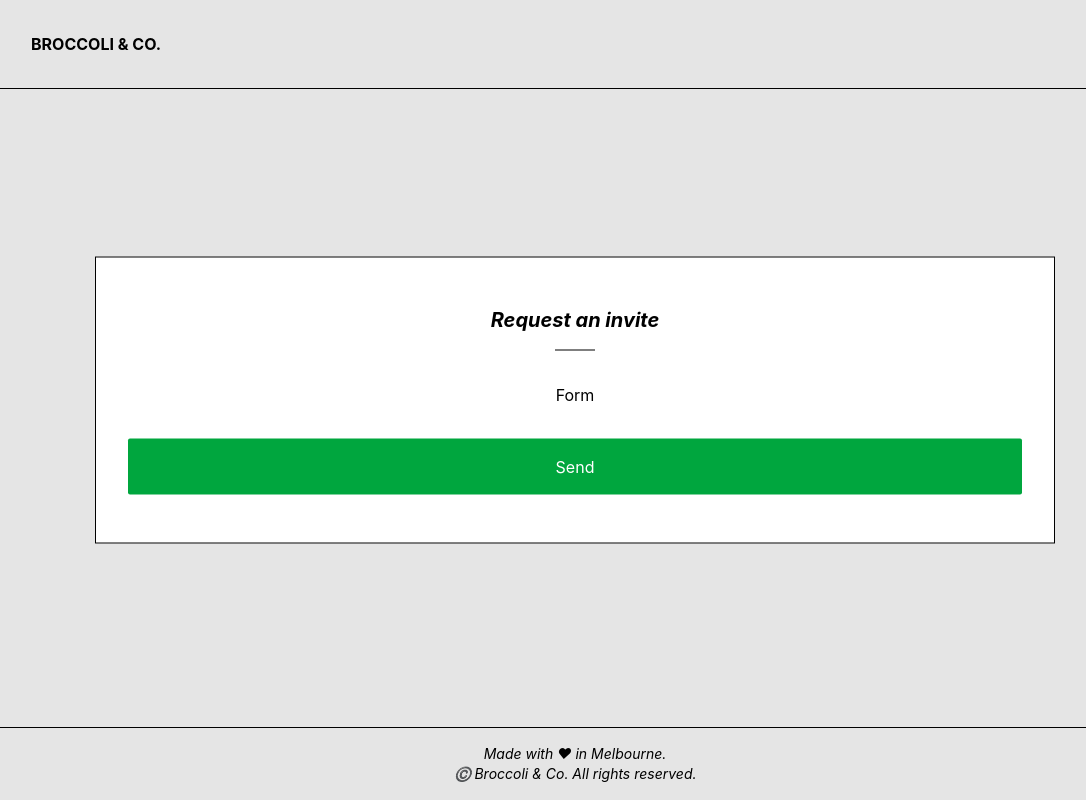
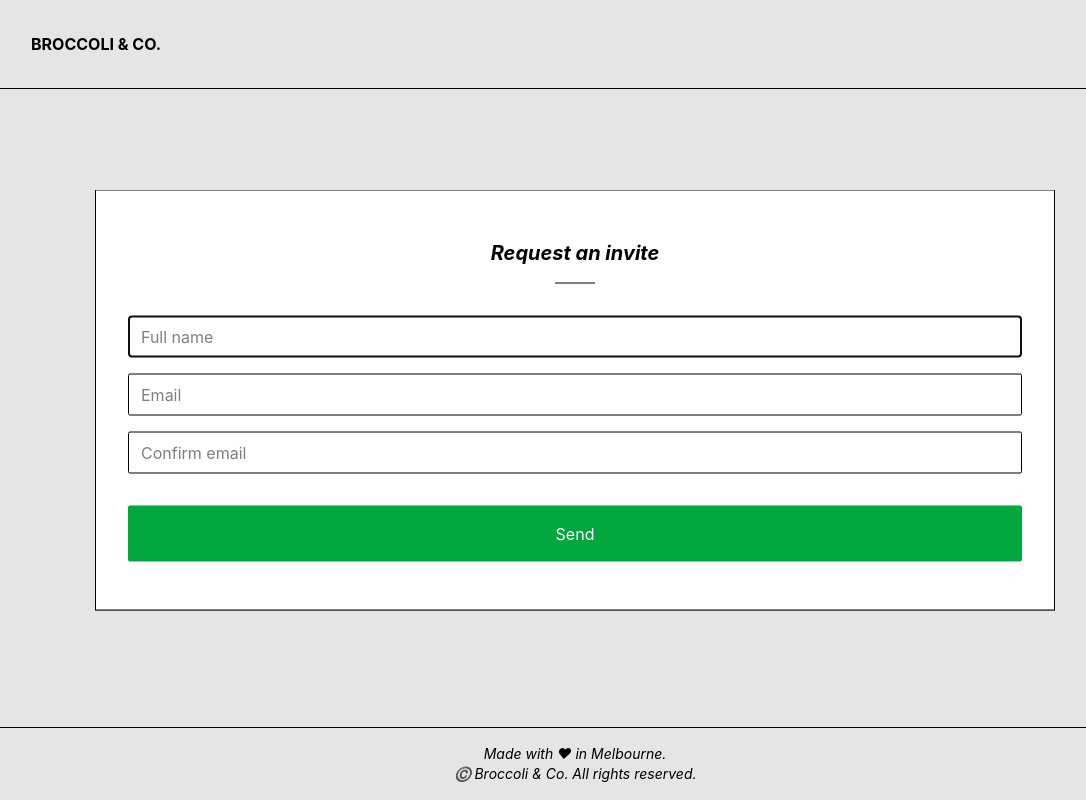
Before and after one commit to alkautsarm/broccoli-invitation, a React (Vite) app: page / in a window 1280 px wide. Both pictures are taken after a click on the button "Request an invite". Shown: the whole page, without its empty margins (65-1151 px from the left). Built offline with nearby package versions, Linux system fonts and the light colour scheme.

Commit message:
feat: add minimal ui for form modal

```diff
--- /dev/null
+++ b/src/components/base/TextInput.tsx
@@ -0,0 +1,24 @@
+interface ITextInputProps {
+  errorMessage?: string;
+  placeholder?: string;
+  type?: 'text' | 'email';
+}
+
+const TextInput = ({ errorMessage, placeholder, type }: ITextInputProps) => {
+  let inputStyle = 'w-full border-1 rounded-xs py-2 px-3';
+
+  if (errorMessage) {
+    inputStyle = `${inputStyle} border-red-700`;
+  }
+
+  return (
+    <div>
+      <input className={inputStyle} placeholder={placeholder} type={type} />
+      {errorMessage && (
+        <span className="text-sm text-red-700">{errorMessage}</span>
+      )}
+    </div>
+  );
+};
+
+export default TextInput;
--- a/src/components/registration/RegisterModal.tsx
+++ b/src/components/registration/RegisterModal.tsx
@@ -1,19 +1,39 @@
 import { RefObject, useState } from 'react';
 import Button from '../base/Button';
 import Modal from '../base/Modal';
+import TextInput from '../base/TextInput';
 
 interface IRegisterModalProps {
   modalRef: RefObject<HTMLDialogElement | null>;
 }
 
+const RegisterForm = () => {
+  return (
+    <form className="flex flex-col gap-4">
+      <TextInput placeholder="Full name" />
+      <TextInput placeholder="Email" type="email" />
+      <TextInput placeholder="Confirm email" type="email" />
+    </form>
+  );
+};
+
 const RegisterModal = ({ modalRef }: IRegisterModalProps) => {
-  const [isSuccess] = useState(false);
+  const [isSuccess, setIsSuccess] = useState(false);
+
+  const submitData = () => {
+    setIsSuccess(true);
+  };
+
+  const closeModal = () => {
+    setIsSuccess(false);
+    modalRef.current?.close();
+  };
 
   const formModalProps = {
     title: 'Request an invite',
-    content: <div className="text-center">Form</div>,
+    content: <RegisterForm />,
     footer: (
-      <Button className="w-full" onClick={() => {}}>
+      <Button className="w-full" onClick={submitData}>
         Send
       </Button>
     ),
@@ -28,7 +48,7 @@ const RegisterModal = ({ modalRef }: IRegisterModalProps) => {
       </div>
     ),
     footer: (
-      <Button className="w-full" onClick={() => {}}>
+      <Button className="w-full" onClick={closeModal}>
         OK
       </Button>
     ),
```
